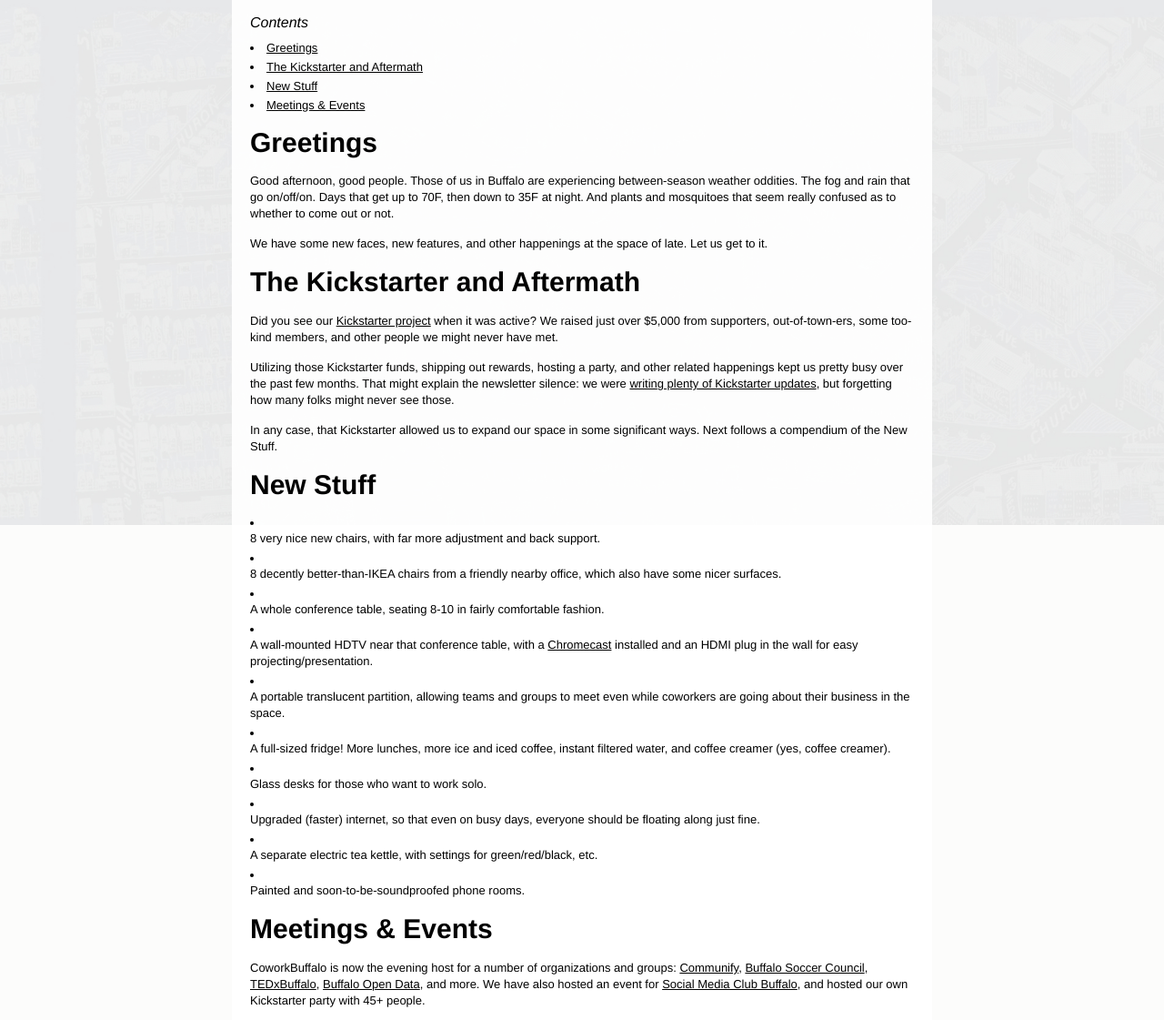
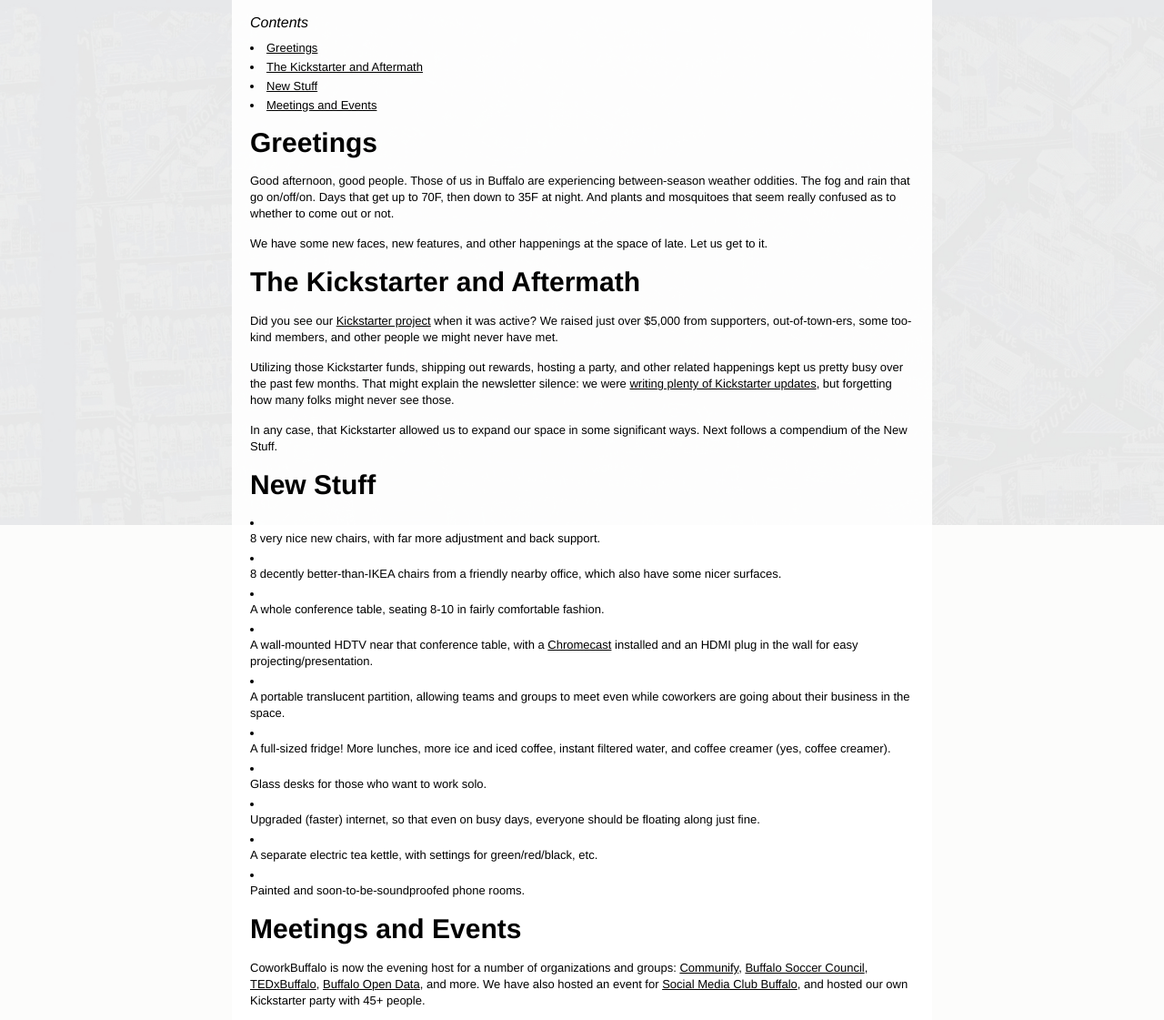
Before and after one commit to coworkbuffalo/coworkbuffalo.github.com, a Jekyll site: the page built from newsletter/_posts/2014-04-22-fridges-partitions-bandwidth-whoa-cowork-buffalo-newsletter-for-april-2014.markdown, in a window 1280 px wide. Shown: the part 323-1444 px from the top of the page at 91% size. Built offline with Jekyll 4.4.1, drawn with Linux system fonts in a browser that asks for light colours; Markdown is read by kramdown in place of the engine named in the settings; comment, search, counter and statistics services are not loaded.

Commit message:
Jekyll really hates ampersands (removed)

```diff
--- a/newsletter/_posts/2014-04-22-fridges-partitions-bandwidth-whoa-cowork-buffalo-newsletter-for-april-2014.markdown
+++ b/newsletter/_posts/2014-04-22-fridges-partitions-bandwidth-whoa-cowork-buffalo-newsletter-for-april-2014.markdown
@@ -8,7 +8,7 @@ title: Fridges, Partitions, Bandwidth, Whoa - CoworkBuffalo Newsletter for April
 + [Greetings](#greetings)
 + [The Kickstarter and Aftermath](#kickstarter)
 + [New Stuff](#newstuff)
-+ [Meetings & Events](#host)
++ [Meetings and Events](#host)
 
 ## <a name="greetings">Greetings</a> ##
 
@@ -46,7 +46,7 @@ In any case, that Kickstarter allowed us to expand our space in some significant
 
 + Painted and soon-to-be-soundproofed phone rooms.
 
-## <a name="host">Meetings & Events</a> ##
+## <a name="host">Meetings and Events</a> ##
 
 CoworkBuffalo is now the evening host for a number of organizations and groups: [Communify](https://www.facebook.com/CommunifyBuffalo), [Buffalo Soccer Council](http://www.buffalosoccercouncil.org/), [TEDxBuffalo](http://tedxbuffalo.com), [Buffalo Open Data](http://buffaloopendata.com/), and more. We have also hosted an event for [Social Media Club Buffalo](http://socialmediaclub.org/chapter/buffalo), and hosted our own Kickstarter party with 45+ people.
 
```
